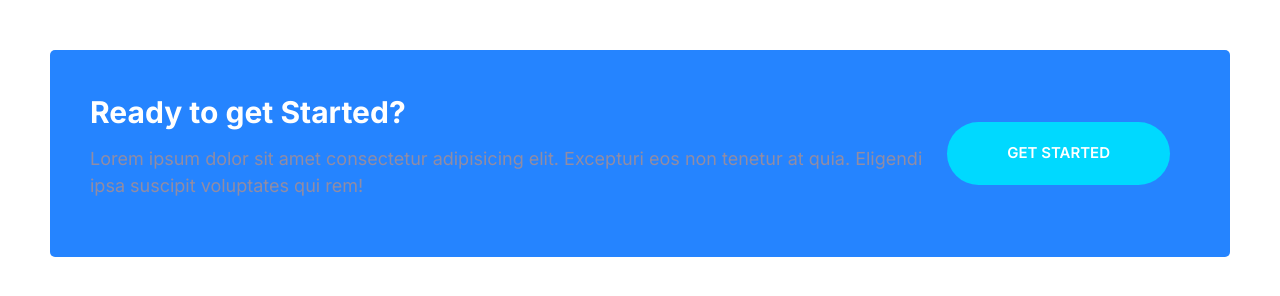
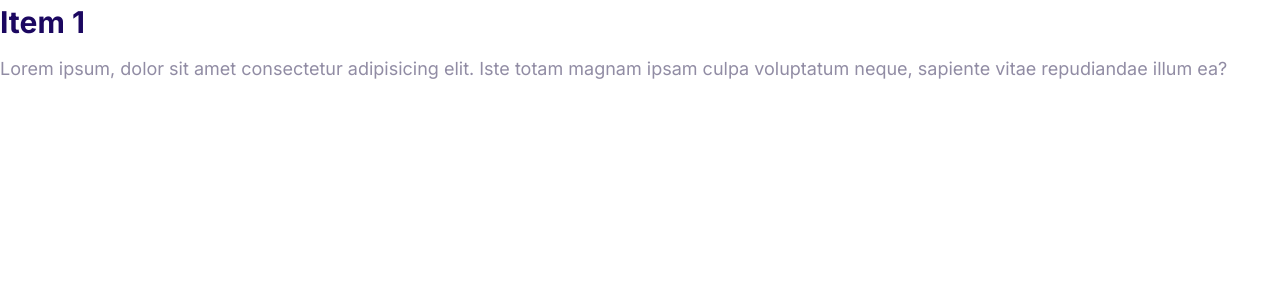
Before and after one commit to LenardLn/moshify, a plain HTML site: page index.html in a window 1280 px wide. Drawn offline with Linux system fonts and the light colour scheme.

Commit message:
Creating the collapsibles

```diff
--- a/css/styles.css
+++ b/css/styles.css
@@ -548,3 +548,37 @@
         margin: 2rem;
     }
 }
+
+
+/* Collapsibles */
+
+.collapsible__header {
+  display: flex;
+  justify-content: space-between;
+}
+
+.collapsible__heading {
+  margin-top: 0;
+  font-size: 3rem;
+}
+
+.collapsible__chevron {
+  transform: rotate(-90deg);
+  transition: transform 0.3s;
+}
+
+.collapsible__content {
+  max-height: 0;
+  overflow: hidden;
+  opacity: 0;
+  transition: all 0.3s;
+}
+
+.collapsible--expanded .collapsible__chevron {
+    transform: rotate(0);
+}
+
+.collapsible--expanded .collapsible__content {
+  max-height: 100vh;
+  opacity: 1;
+}
--- a/index.html
+++ b/index.html
@@ -13,15 +13,18 @@
     <link rel="stylesheet" href="css/normalize.css" />
     <link rel="stylesheet" href="css/styles.css" />
   </head>
-  <body style="padding: 5rem">
-    <div class="callout callout--primary">
-      <div class="grid grid--1x2">
-        <div class="callout__content">
-          <h2 class="callout__heading" >Ready to get Started?</h2>
-          <p>Lorem ipsum dolor sit amet consectetur adipisicing elit. Excepturi eos non tenetur at quia. Eligendi ipsa suscipit voluptates qui rem!</p>
-        </div>
-        <a href="#" class="btn btn--secondary btn--stretched">GET STARTED</a>
+  <body>
+    <div class="collapsible collapsible--expanded">
+      <header class="collapsible__header">
+        <h2 class="collapsible__heading">Item 1</h2>
+          <svg class="icon icon--white collapsible__chevron">
+            <use xlink:href="images/sprite.svg#chevron"></use>
+          </svg>
+      </header>
+      <div class="collapsible__content">
+        <p>Lorem ipsum, dolor sit amet consectetur adipisicing elit. Iste totam magnam ipsam culpa voluptatum neque, sapiente vitae repudiandae illum ea?</p>
       </div>
     </div>
+    <script src="js/main.js"></script>
   </body>
 </html>
--- /dev/null
+++ b/js/main.js
@@ -0,0 +1,6 @@
+const collapsibles = document.querySelectorAll(".collapsible");
+collapsibles.forEach((item) =>
+  item.addEventListener("click", function () {
+    this.classList.toggle("collapsible--expanded");
+  })
+);
```
Also changed, not shown: components/collapsibles.html (added, +15 -0 lines), components/icons.html (+4 -4 lines).
